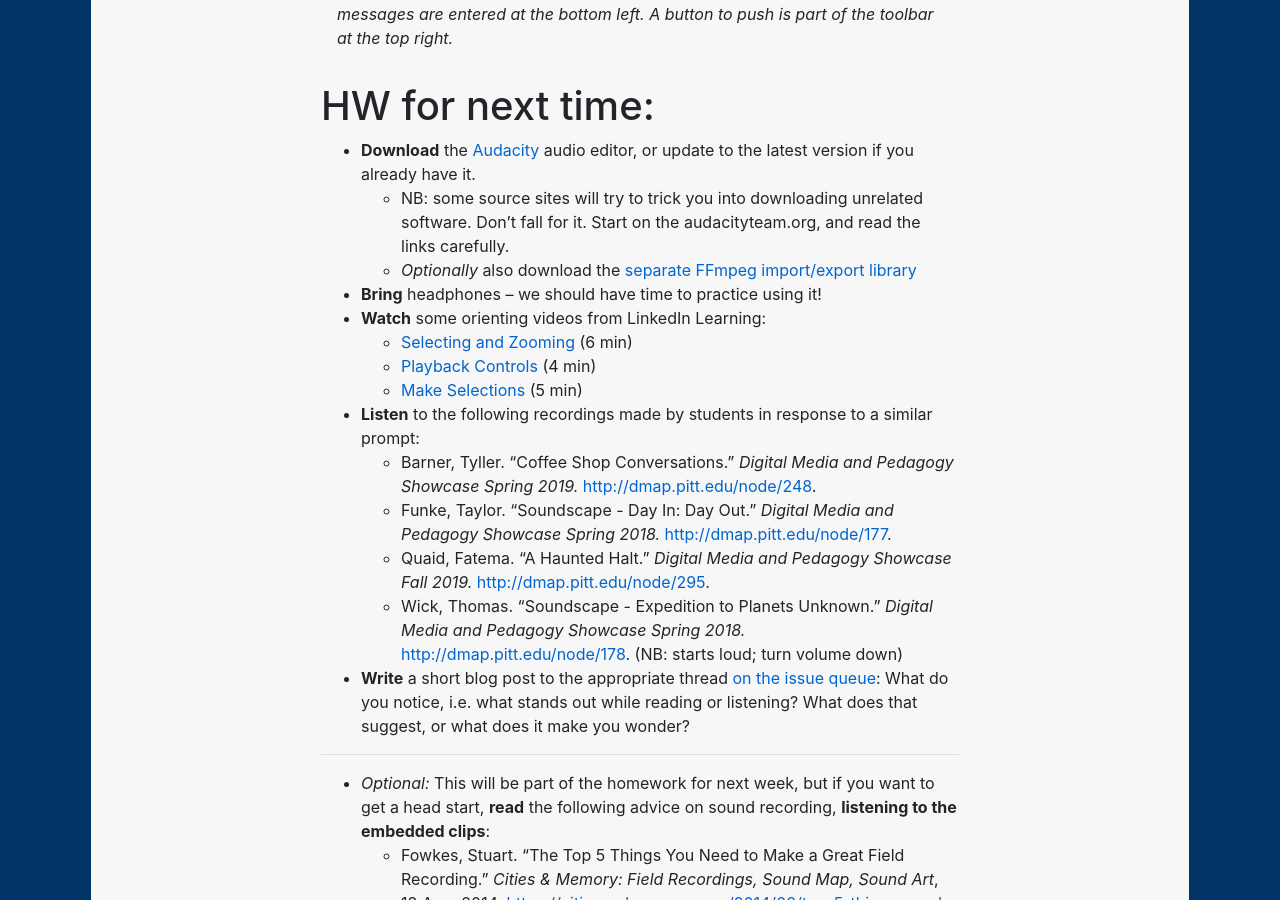
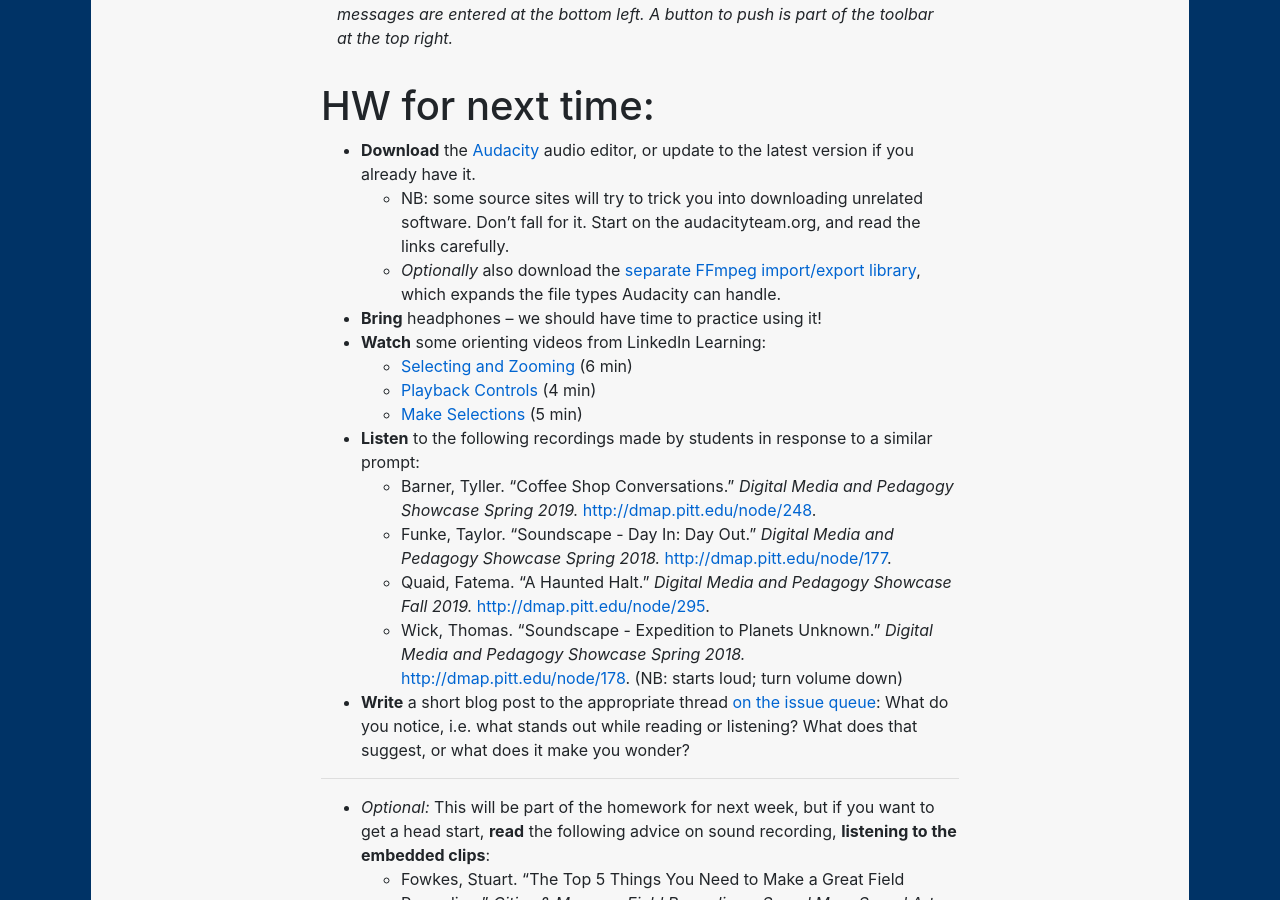
Before and after one commit to benmiller314/cdm2021spring, a Jekyll site: the page built from plans/lesson-03_.md, in a window 1280 px wide and 900 px high, scrolled down 4589 px. Built offline with Jekyll 4.4.1, drawn with Linux system fonts in a browser that asks for light colours; our own code applies the rules of GitHub Pages for plain Markdown files.

Commit message:
explain why you might want ffmpeg support

```diff
--- a/plans/lesson-03_.md
+++ b/plans/lesson-03_.md
@@ -213,7 +213,7 @@ If you've downloaded [GitHub Desktop](https://desktop.github.com), you can use a
 # HW for next time:
 * **Download** the [Audacity](https://www.audacityteam.org/download/) audio editor, or update to the latest version if you already have it.
    - NB: some source sites will try to trick you into downloading unrelated software. Don't fall for it. Start on the audacityteam.org, and read the links carefully.
-   - *Optionally* also download the [separate FFmpeg import/export library](https://manual.audacityteam.org/man/faq_installing_the_ffmpeg_import_export_library.html)<!-- NB: On Zoom, it might be helpful to have an additional audio input/output device like Soundflower or whatever the Windows equivalent is-->
+   - *Optionally* also download the [separate FFmpeg import/export library](https://manual.audacityteam.org/man/faq_installing_the_ffmpeg_import_export_library.html), which expands the file types Audacity can handle.<!-- NB: On Zoom, it might be helpful to have an additional audio input/output device like Soundflower or whatever the Windows equivalent is-->
 * **Bring** headphones – we should have time to practice using it!
 * **Watch** some orienting videos from LinkedIn Learning:
   - [Selecting and Zooming](https://www.linkedin.com/learning/learning-audacity-2/selecting-and-zooming) (6 min)
```
